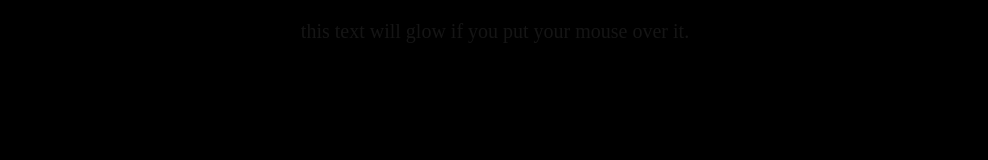
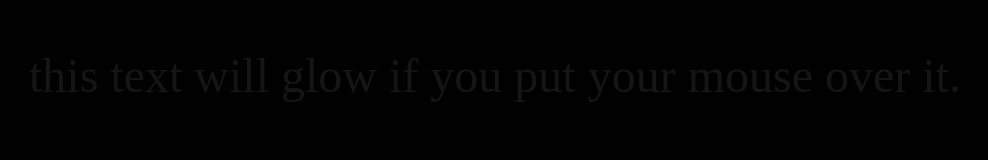
Before and after one commit to colacat-mp3/texttest, a plain HTML site: page index.html in a window 1280 px wide. Shown: the whole page, without its empty margins (145-1133 px from the left). Drawn offline with Linux system fonts and the light colour scheme.

Commit message:
Update index.html

```diff
--- a/index.html
+++ b/index.html
@@ -6,7 +6,7 @@
     <style>
         .textglow{
         text-align:center;
-        font-size:125%;
+        font-size:300%;
         color:rgb(21,21,21);
         filter:Glow(color=#fff, strength=0)
         }
```
